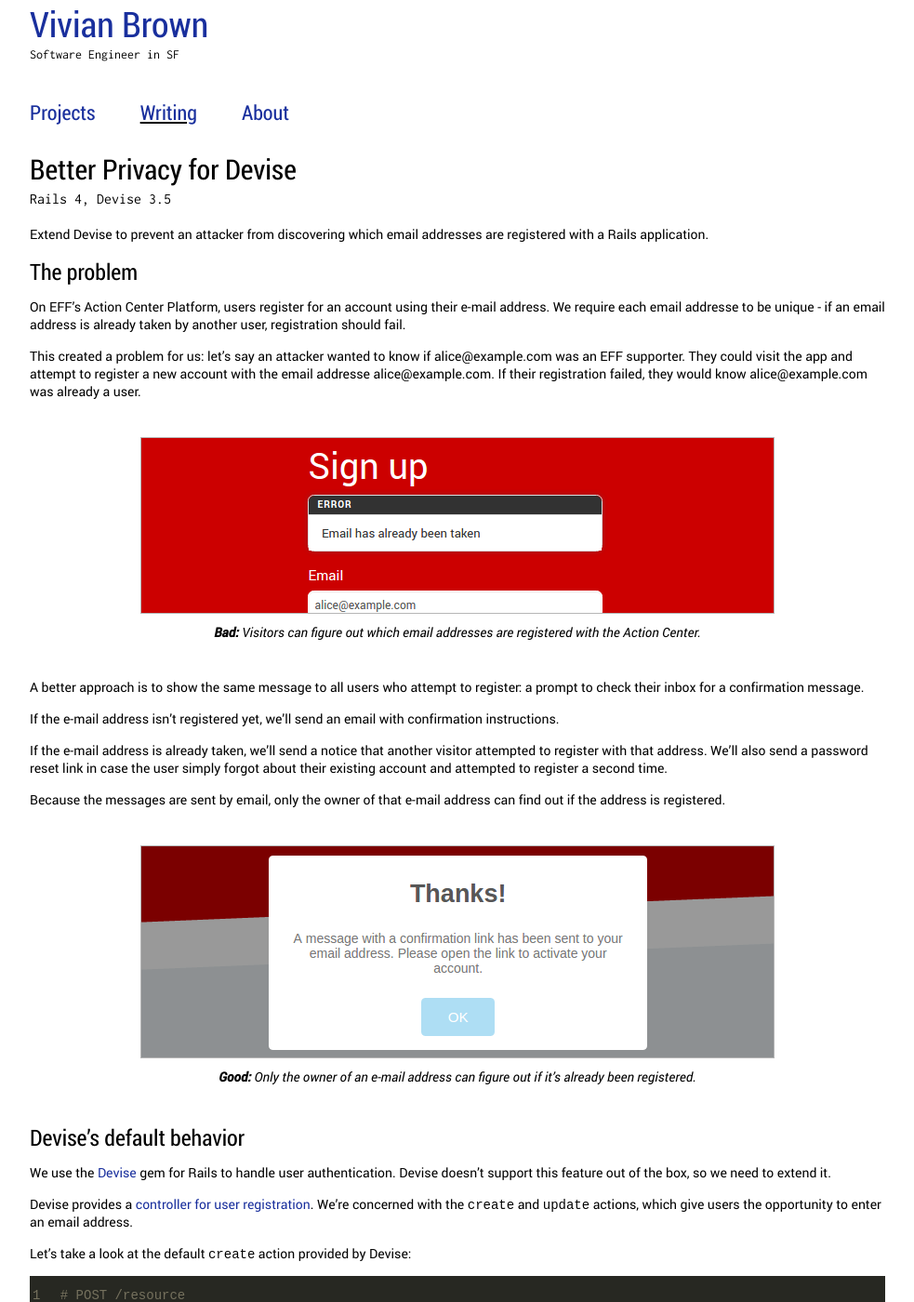
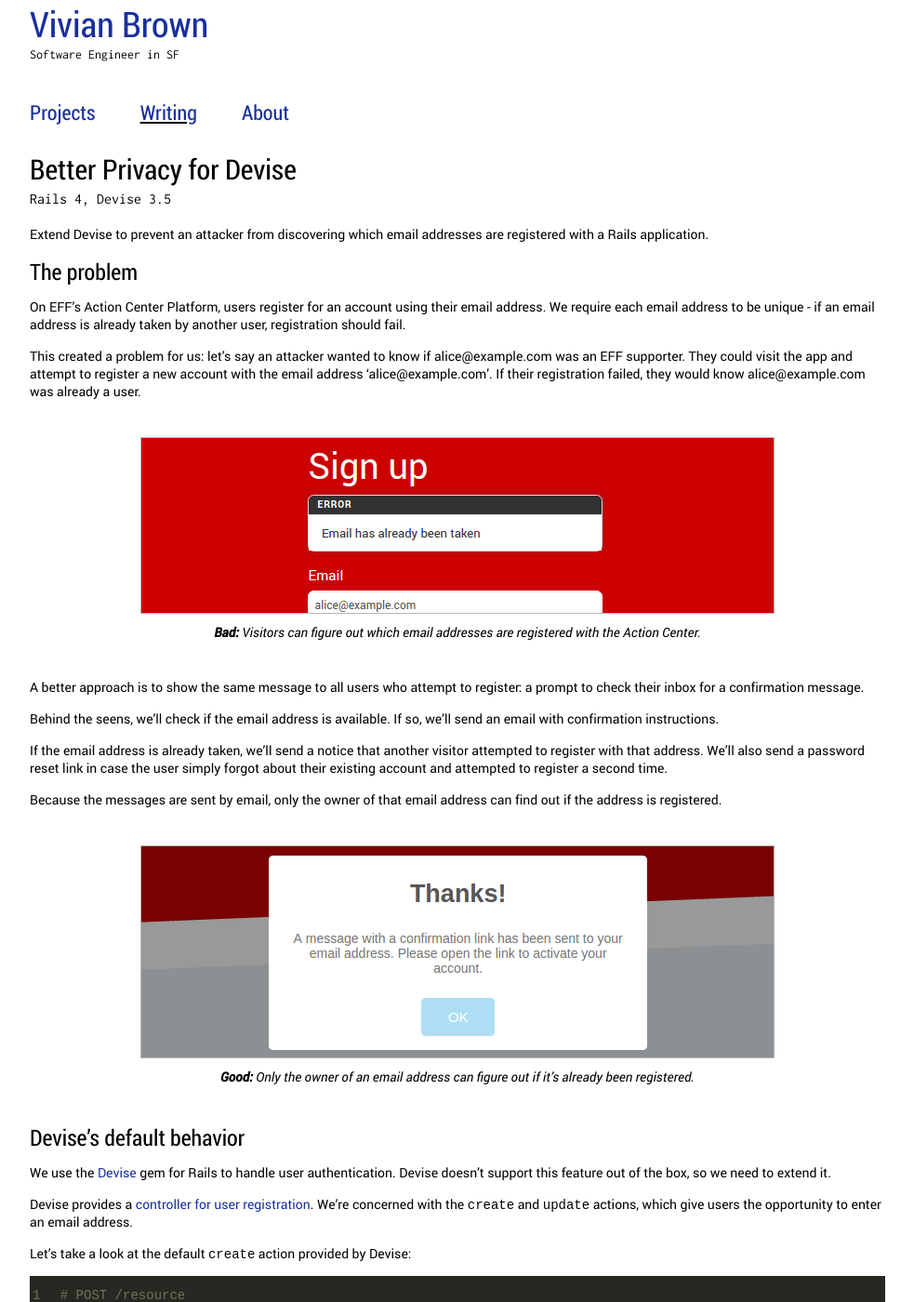
Before and after one commit to vbrown608/jekyll-portfolio, a Jekyll site: the page built from _blog_posts/rails-email-privacy.md, in a window 1280 px wide and 1400 px high. Shown: the whole window at 93% size, without its empty margins (148-1131 px from the left). Built offline with Jekyll 4.4.1, drawn with Linux system fonts in a browser that asks for light colours; some of the changed text lies outside the part shown.

Commit message:
Update based on feedback from @MProuts

```diff
--- a/_blog_posts/rails-email-privacy.md
+++ b/_blog_posts/rails-email-privacy.md
@@ -7,23 +7,23 @@
 
 ## The problem
 
-On EFF's Action Center Platform, users register for an account using their e-mail address. We require each email addresse to be unique - if an email address is already taken by another user, registration should fail.
+On EFF's Action Center Platform, users register for an account using their email address. We require each email address to be unique - if an email address is already taken by another user, registration should fail.
 
-This created a problem for us: let's say an attacker wanted to know if alice@example.com was an EFF supporter. They could visit the app and attempt to register a new account with the email addresse alice@example.com. If their registration failed, they would know alice@example.com was already a user.
+This created a problem for us: let's say an attacker wanted to know if alice@example.com was an EFF supporter. They could visit the app and attempt to register a new account with the email address 'alice@example.com'. If their registration failed, they would know alice@example.com was already a user.
 
 ![Screenshot of the user registration page with bad email privacy setup. Users see an error message letting them know the email they tried to register is already taken.](/images/signup-bad-privacy.png){:class='center'}
 *__Bad:__ Visitors can figure out which email addresses are registered with the Action Center.*{:class='caption'}
 
 A better approach is to show the same message to all users who attempt to register: a prompt to check their inbox for a confirmation message.
 
-If the e-mail address isn't registered yet, we'll send an email with confirmation instructions.
+Behind the seens, we'll check if the email address is available. If so, we'll send an email with confirmation instructions.
 
-If the e-mail address is already taken, we'll send a notice that another visitor attempted to register with that address. We'll also send a password reset link in case the user simply forgot about their existing account and attempted to register a second time.
+If the email address is already taken, we'll send a notice that another visitor attempted to register with that address. We'll also send a password reset link in case the user simply forgot about their existing account and attempted to register a second time.
 
-Because the messages are sent by email, only the owner of that e-mail address can find out if the address is registered.
+Because the messages are sent by email, only the owner of that email address can find out if the address is registered.
 
 ![Screenshot of the user registration page with a better email privacy setup. After attempting to register, users see a message that says, "A message with the confirmation link has been sent to your email address."](/images/signup-good-privacy.png){:class='center'}
-*__Good:__ Only the owner of an e-mail address can figure out if it's already been registered.*{:class='caption'}
+*__Good:__ Only the owner of an email address can figure out if it's already been registered.*{:class='caption'}
 
 ## Devise's default behavior
 
@@ -72,7 +64,7 @@
 {% endhighlight %}
 *app/controllers/registrations_controller.rb*
 
-At this point, we could override the `create` and `update` actions from the original controller and be done. But we'd have to duplicate a lot of logic from the parent controller. Nothing changes for users who register with an e-mail that isn't already in use.
+At this point, we could override the `create` and `update` actions from the original controller and be done. But we'd have to duplicate a lot of logic from the parent controller — nothing changes for users who register with an email that isn't already in use.
 
 Another approach might be to check for a duplicate email address and then call the parent method via `super`. If the address is a duplicate, we'd set a fake success message and email a password reset token. If it's not, we'd proceed with the parent method.
 
@@ -151,7 +143,7 @@
 {% endhighlight %}
 *app/controllers/registrations_controller.rb*
 
-Sending a signup attempt notice and password reset link is handled by the `User` model. If the existing user hasn't confirmed their account yet, they should get a new confirmation e-mail instead of a password reset link.
+Sending a signup attempt notice and password reset link is handled by the `User` model. If the existing user hasn't confirmed their account yet, they should get a new confirmation email instead of a password reset link.
 
 {% highlight ruby linenos %}
 class User < ActiveRecord::Base
@@ -177,20 +169,20 @@
 
 ## Overriding the update action
 
-Our `create` action is working great. Time to turn our attention to the `update` action. The `update` action is called when users attempt to change the e-mail address or password associated with their account.
+Our `create` action is working great — time to turn our attention to the `update` action. The `update` action is called when users attempt to change the email address or password associated with their account.
 
-When users attempt to change their e-mail address, a confirmation link is sent to the new address. Their account continues to be associated with their old address until the confirm the new one. The new address is stored as "unconfirmed" until they click the confirmation link.
+When users attempt to change their email address, a confirmation link is sent to the new address. Their account continues to be associated with their old address until the confirm the new one. The new address is stored as "unconfirmed" until they click the confirmation link.
 
 ![A screenshot of the edit account information screen. After attempting to change their email address, a user sees a message that says, "You updated your account successfully, but we need to verify your new email address. Please check your email and click on the confirm link to finalize confirming your new email address."](/images/update-email-good-privacy.png){:class='center'}
 *Users should be prompted to confirm their new email address, even if the address they entered is taken.*{:class='caption'}
 
-By default, users who attempt to change their e-mail address to an address that's already taken see an error message. We need to override Devise so that they have the same experience as users who submit a unique e-mail address.
+By default, users who attempt to change their email address to an address that's already taken see an error message. We need to override Devise so that they have the same experience as users who submit a unique email address.
 
 Devise's implementation of the `update` action is similar to `create`. Our overridden version is identical to our overriden `create` action.
 
 Our final change is to update the `handle_nonunique_email` helper. If we're updating an existing record (that is, if the record is persisted):
 
-1. We update the user's `unconfirmed_email` attribute with the new address.
+1. We update the user's `unconfirmed_email` attribute with the new address. This allows Devise to display that address to the user as unconfirmed - the same behavior we expect for successful email updates.
 2. We set a fake success message instructing the user to check their email.
 3. We render the response.
 
```
Also changed, not shown: other parts of _blog_posts/rails-email-privacy.md (+4 -12 lines).
